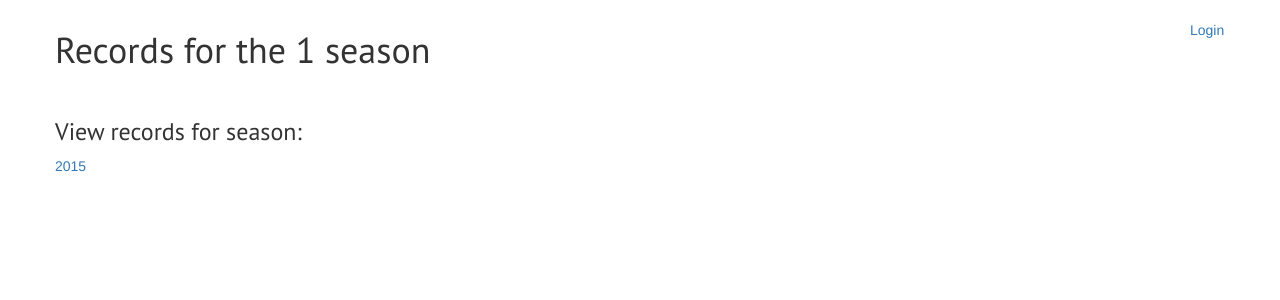
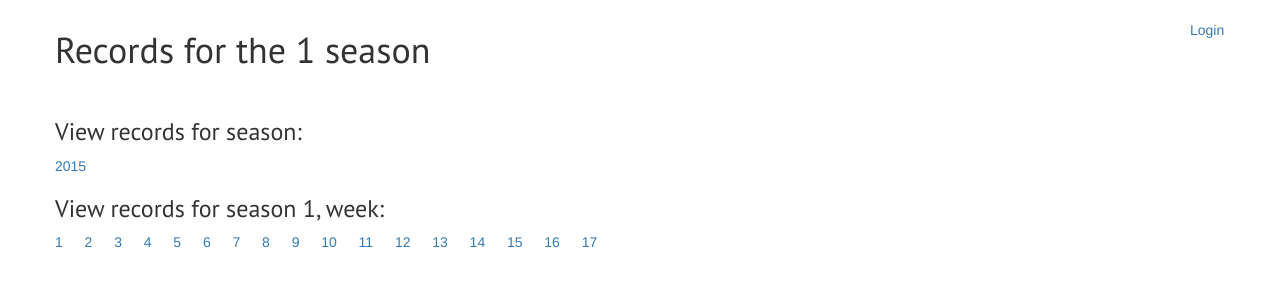
Before and after one commit to mkokotovich/footballpicks, a Django app: page /records/1 in a window 1280 px wide. Shown: the part 134-434 px from the top of the page. Run offline with Django 3.2, Linux system fonts and the light colour scheme; data that the repository does not hold is empty; some libraries are stand-ins or nearby versions.

Commit message:
Make record updates work, show the records in a pretty table

```diff
--- a/footballseason/static/css/footballseason.css
+++ b/footballseason/static/css/footballseason.css
@@ -71,7 +71,7 @@ table, th, td {
     border-collapse: collapse;
 }
 
-#games td {
+table td {
     padding: 0px 10px 0px 10px;
     text-align: center;
     white-space: nowrap;
@@ -97,11 +97,20 @@ table, th, td {
     font-size: 0.875em;
 }
 
-#games tr.base td {
+#recordtable td.name {
+    padding: 5px 10px 5px 10px;
+    text-align: left;
+}
+
+#recordtable td.record {
+    padding: 5px 10px 5px 10px;
+}
+
+table tr.base td {
     background-color: #FFFFFF;
 }
 
-#games tr.alt td {
+table tr.alt td {
     background-color: #D9D9D9;
 }
 
--- a/footballseason/templates/footballseason/records.html
+++ b/footballseason/templates/footballseason/records.html
@@ -15,23 +15,29 @@
 
 <div class="records">
 <br>
-{% for record in record_list %}
-{{ record }}
-{% endfor %}
+    <table id="recordtable">
+        {% for record in record_list %}
+        <tr class={% if forloop.counter|divisibleby:2 %}"base"{% else %}"alt"{% endif %}>
+            <td class="name">
+                {{ record.user_name }}
+            </td>
+            <td class="record">
+                {{ record.wins }} wins
+            </td>
+        </tr>
+        {% endfor %}
+    </table>
 </div>
 
 <div>
-    {% if week %}
-    <h3>View records for week:</h3>
-    {% for i in 17|get_range %}
-    {% with week=i|add:"1" %}
-    <a href="{% url 'footballseason:records_by_week' season week %}">{{ week }} </a> &emsp;
-    {% endwith %}
-    {% endfor %}
-    {% else %}
     <h3>View records for season:</h3>
     <a href="{% url 'footballseason:records_by_season' 2015 %}">2015</a> &emsp;
-    {% endif %}
+    <h3>View records for season {{season}}, week:</h3>
+    {% for i in 17|get_range %}
+        {% with week=i|add:"1" %}
+        <a href="{% url 'footballseason:records_by_week' season week %}">{{ week }} </a> &emsp;
+        {% endwith %}
+    {% endfor %}
 <br><br>
 </div>
 
--- a/footballseason/views.py
+++ b/footballseason/views.py
@@ -19,26 +19,40 @@ def get_week():
     tdelta = datetime.now() - week1_start
     return int(ceil((tdelta.total_seconds()/(60*60*24))/7))
 
-def get_last_game_for_team(team):
-    #TODO
-    return get_week()-1
+def get_last_game_for_team(team, f):
+    games = Game.objects.filter(Q(game_time__lte=timezone.now()) & Q(Q(home_team=team) | Q(away_team=team))).order_by('game_time')
+    if (len(games) == 0):
+        print("Error: unable to find last game for team {0}".format(team))
+        return None
+    f.write("DEBUG: after games, len {0}\n".format(len(games)))
+    last_game = games[0]
+    f.write("DEBUG: last game {0}\n".format(last_game))
+    return last_game
 
 def update_records(team):
-    last_game_week = get_last_game_for_team(team)
+    f = open('mattdebug.log', 'a')
+    f.write("enter update_records\n")
     try:
-        game = Game.objects.get(Q(week=last_game_week) & (Q(home_team=team) | Q(away_team=team)))
+        f.write("before get_last_game\n")
+        last_game = get_last_game_for_team(team, f)
+        f.write("after get_last_game\n")
+        last_game_week = last_game.week
+        f.write("after week\n")
     except:
         # Error
-        print("Error: Unable to find game to update records. Team: %s, last_game_week %d".format(team, last_game_week))
+        print("Error: Unable to find game to update records. Team: {0}".format(team))
         return 0
 
-    winning_picks = game.pick_set.filter(team_to_win=team)
+    f.write("close\n")
+    f.close()
+    winning_picks = last_game.pick_set.filter(team_to_win=team)
     for pick in winning_picks:
         try:
             record = Record.objects.get(user_name=pick.user_name, season=2015, week=last_game_week)
         except:
-            record = Record(user_name=pick.user_name, season=2015, week=last_game_week);
+            record = Record(user_name=pick.user_name, season=2015, week=last_game_week, wins=0);
         record.wins += 1
+        record.save()
 
 def index(request):
     context = { 'current_week': get_week()}
@@ -141,11 +155,11 @@ def update(request):
     return render(request, 'footballseason/index.html', context)
 
 def records_by_week(request, season, week):
-    record_list = Record.objects.filter(season=season, week=week)
+    record_list = Record.objects.filter(season=season, week=week).order_by('-wins')
     context = {'record_list': record_list, 'season': season, 'week': week }
     return render(request, 'footballseason/records.html', context)
 
 def records_by_season(request, season):
-    record_list = Record.objects.filter(season=season)
+    record_list = Record.objects.filter(season=season).order_by('-wins')
     context = {'record_list': record_list, 'season': season}
     return render(request, 'footballseason/records.html', context)
```
